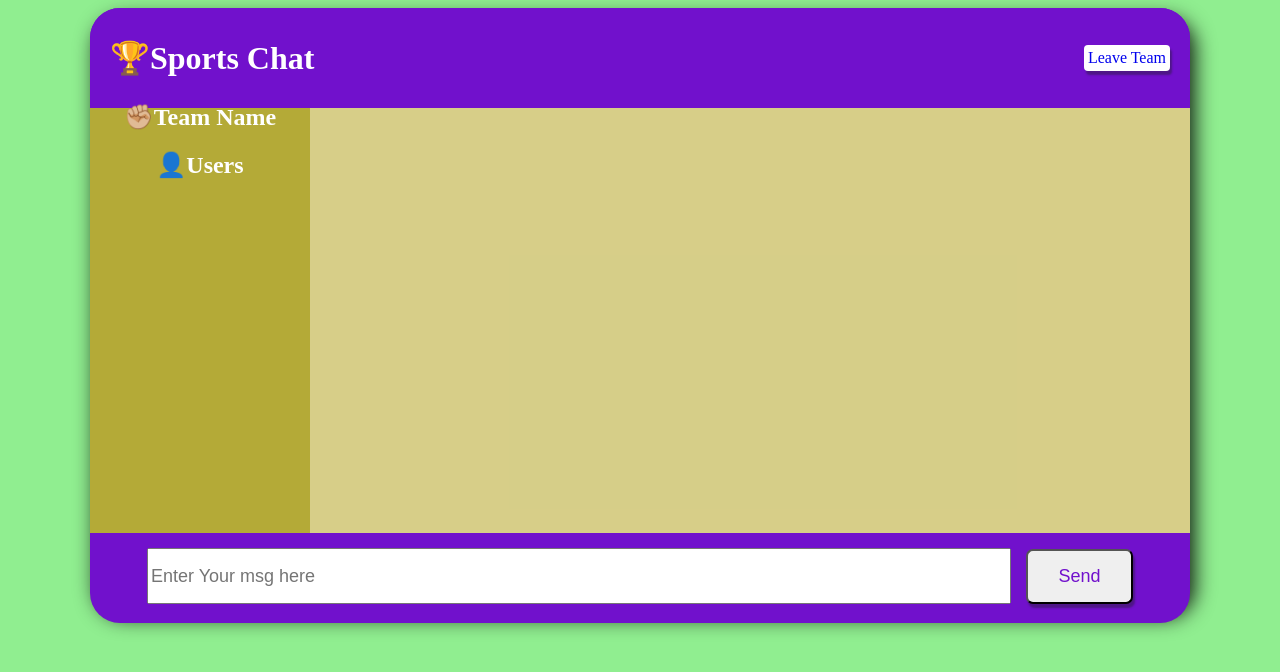
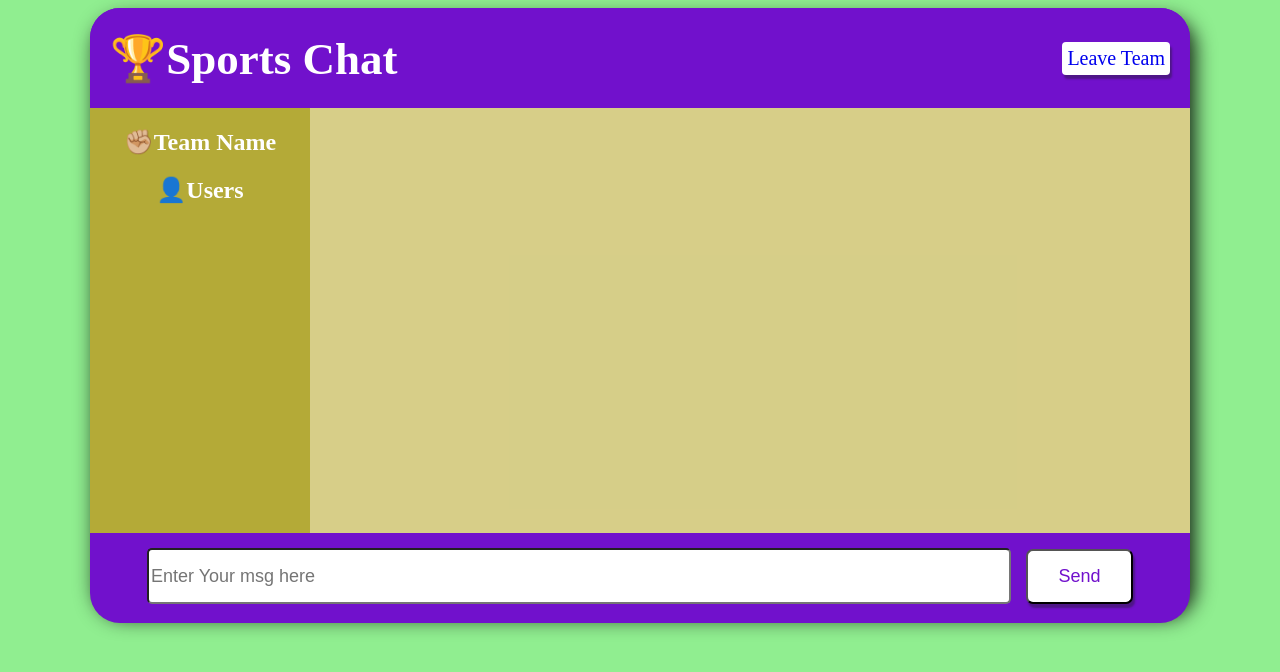
Before and after one commit to 23MANIK/Sports-Chat-App, a website: page public/chat.html in a window 1280 px wide. Drawn offline with nearby package versions, Linux system fonts and the light colour scheme; no server answers.

Commit message:
changes due to heroku unsupporting behaviour

```diff
--- a/public/css/chat.css
+++ b/public/css/chat.css
@@ -55,9 +55,11 @@ body {
     font-size: large;
     width: 80%;
     height: 50px;
+    border-radius: 5px;
 }
 .btn{
     color: rgb(113, 17, 204);
+    background-color: white;
     font-size: large;
     width: 10%;
     margin-left: 15px;
@@ -73,7 +75,7 @@ align-items: center;
 }
 .team_div{
    /* background-color: orangered; */
-   margin-top: -25px;
+   margin-top: 0px;
    text-align: center;
 }
 .users_div{
@@ -88,13 +90,15 @@ align-items: center;
 .leave_btn{
   text-decoration: none;
 margin-right: 20px;
-padding: 4px;
+padding: 5px;
+font-size: 20px;
 background-color: white;
 border-radius: 4px;
 box-shadow: 2px 4px 2px rgba(20, 32, 20, 0.377);
 }
 .header_h1{
 margin-left: 20px;
+font-size: 45px;
 }
 
 .chat_messages {
--- a/public/css/index.css
+++ b/public/css/index.css
@@ -4,6 +4,7 @@ body{
 h1{
     color: white;
     padding: 5px;
+    font-size: 45px;
     text-align: center;
 }
 .box{
@@ -51,12 +52,13 @@ input {
 .btn{
     width: 150px;
     font-size: medium;
+    background-color: white;
     color: rgb(113, 17, 204);
 }
 .mg{
     position: relative;
     top:10px;
-    font-size: large;
+    font-size: 25px;
     margin: 80px;
     color: white;
 }
```
